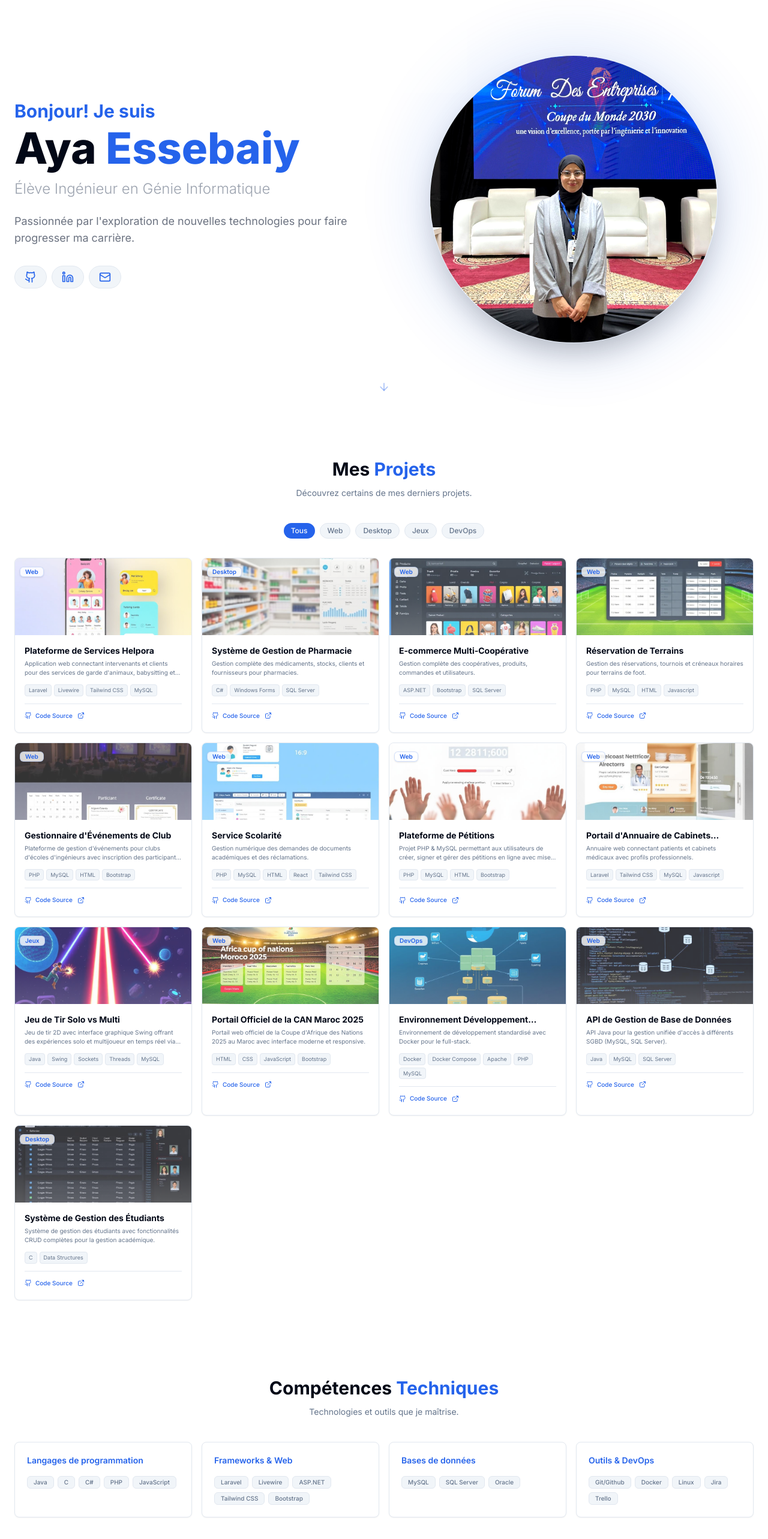
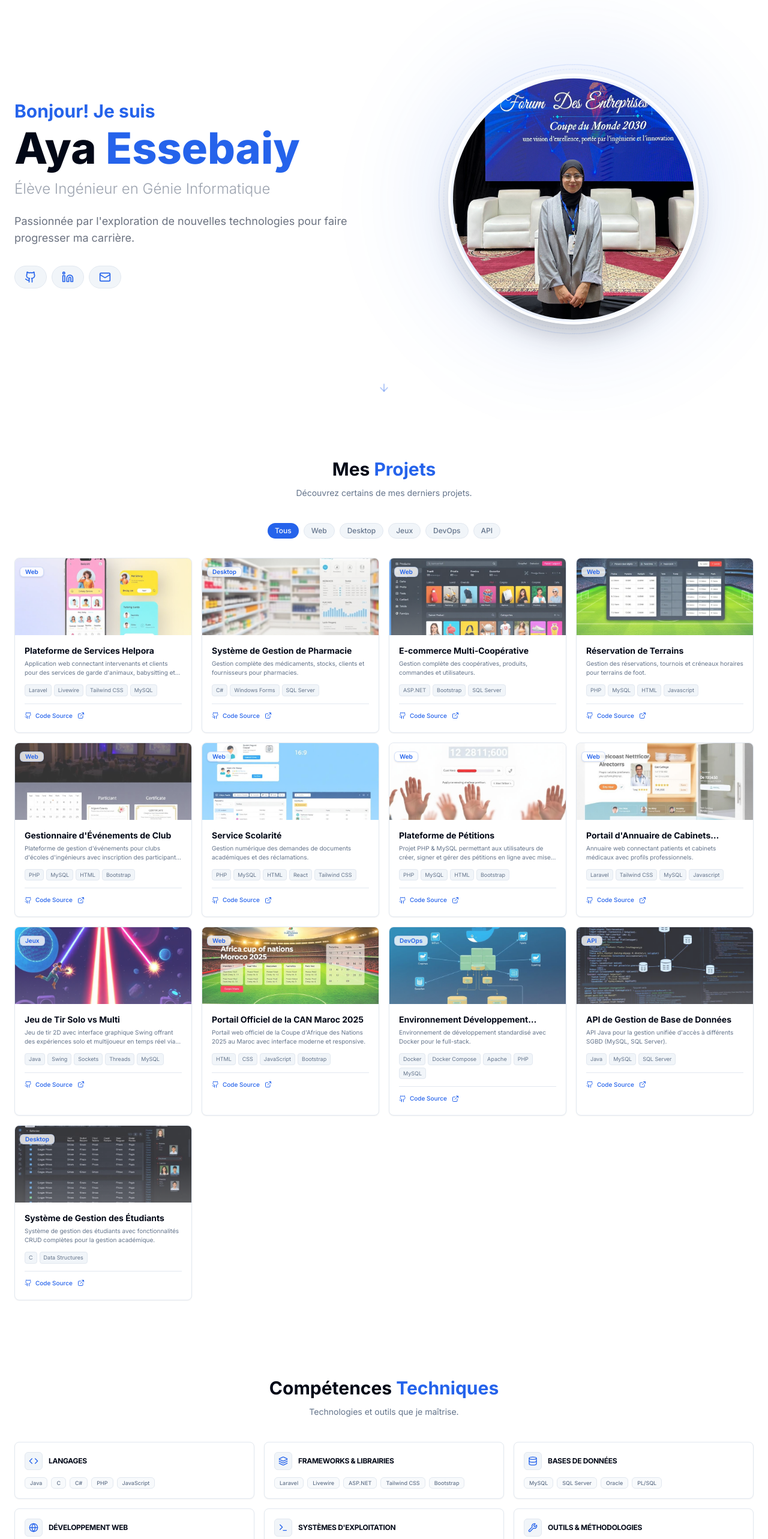
Before and after one commit to essebaiyayaa/Portfolio, a React (Vite) app: page / in a window 1280 px wide. Shown: the part 100-2666 px from the top of the page at 60% size. Built offline with nearby package versions, Linux system fonts and the light colour scheme; the HTML template or start-up script is replaced by a standard one.

Commit message:
feat : Add soft skills

```diff
--- a/src/components/Experience.tsx
+++ b/src/components/Experience.tsx
@@ -58,12 +58,40 @@ export default function Experience() {
                                             )}
 
                                             {item.tags.length > 0 && (
-                                                <div className="flex flex-wrap gap-2">
+                                                <div className="flex flex-wrap gap-2 mb-4">
                                                     {item.tags.map(tag => (
-                                                        <Badge key={tag} variant="outline" className="border-border text-muted-foreground text-xs">
+                                                        <Badge key={tag} variant="outline" className="border-border text-muted-foreground text-[10px]">
                                                             {tag}
                                                         </Badge>
                                                     ))}
+                                                </div>
+                                            )}
+
+                                            {/* Action Buttons */}
+                                            {(item.companyUrl || item.videoUrl) && (
+                                                <div className="flex flex-wrap gap-3 pt-3 border-t border-border/50">
+                                                    {item.companyUrl && (
+                                                        <a
+                                                            href={item.companyUrl}
+                                                            target="_blank"
+                                                            rel="noopener noreferrer"
+                                                            className="inline-flex items-center gap-2 px-3 py-1.5 rounded-md bg-secondary text-foreground text-[11px] font-semibold hover:bg-secondary/80 transition-all border border-border shadow-sm active:scale-95"
+                                                        >
+                                                            <svg className="w-3.5 h-3.5" viewBox="0 0 24 24" fill="none" stroke="currentColor" strokeWidth="2" strokeLinecap="round" strokeLinejoin="round"><path d="M18 13v6a2 2 0 0 1-2 2H5a2 2 0 0 1-2-2V8a2 2 0 0 1 2-2h6"></path><polyline points="15 3 21 3 21 9"></polyline><line x1="10" y1="14" x2="21" y2="3"></line></svg>
+                                                            Site de l'entreprise
+                                                        </a>
+                                                    )}
+                                                    {item.videoUrl && (
+                                                        <a
+                                                            href={item.videoUrl}
+                                                            target="_blank"
+                                                            rel="noopener noreferrer"
+                                                            className="inline-flex items-center gap-2 px-3 py-1.5 rounded-md bg-transparent text-foreground text-[11px] font-semibold hover:bg-secondary/50 transition-all border border-border shadow-sm active:scale-95"
+                                                        >
+                                                            <svg className="w-3.5 h-3.5" viewBox="0 0 24 24" fill="none" stroke="currentColor" strokeWidth="2" strokeLinecap="round" strokeLinejoin="round"><path d="M16 8a6 6 0 0 1 6 6v7h-4v-7a2 2 0 0 0-2-2 2 2 0 0 0-2 2v7h-4v-7a6 6 0 0 1 6-6z"></path><rect x="2" y="9" width="4" height="12"></rect><circle cx="4" cy="4" r="2"></circle></svg>
+                                                            Vidéo Démo
+                                                        </a>
+                                                    )}
                                                 </div>
                                             )}
                                         </div>
--- a/src/components/Hero.tsx
+++ b/src/components/Hero.tsx
@@ -69,24 +69,44 @@ export default function Hero() {
                     initial={{ opacity: 0, scale: 0.8 }}
                     animate={{ opacity: 1, scale: 1 }}
                     transition={{ duration: 0.8, delay: 0.5 }}
-                    className="flex justify-center md:justify-center md:-translate-x-12 relative z-10"
+                    className="flex justify-center md:justify-center relative z-10"
                 >
-                    <div className="relative w-80 h-80 md:w-[400px] md:h-[400px] lg:w-[480px] lg:h-[480px]">
-                        {/* Decorative background element */}
-                        <div className="absolute inset-0 bg-primary/20 rounded-full blur-3xl animate-pulse pointer-events-none" />
+                    <div className="relative w-72 h-72 md:w-[380px] md:h-[380px] lg:w-[450px] lg:h-[450px]">
+                        <motion.div
+                            animate={{
+                                scale: [1, 1.2, 1],
+                                rotate: [0, 180, 0],
+                            }}
+                            transition={{ duration: 20, repeat: Infinity, ease: "linear" }}
+                            className="absolute inset-0 bg-primary/10 rounded-full blur-3xl pointer-events-none"
+                        />
 
-                        {/* Image container */}
-                        <div className="relative w-full h-full rounded-full border border-primary/10 overflow-hidden shadow-2xl bg-white">
+                        {/* Animated gradient rings */}
+                        <div className="absolute inset-0 rounded-full border-[1.5px] border-primary/20 animate-[spin_10s_linear_infinite]" />
+                        <div className="absolute inset-2 rounded-full border border-dashed border-primary/10 animate-[spin_15s_linear_infinite_reverse]" />
+
+                        {/* Image container with floating effect */}
+                        <motion.div
+                            animate={{ y: [0, -15, 0] }}
+                            transition={{ duration: 6, repeat: Infinity, ease: "easeInOut" }}
+                            className="relative w-full h-full p-4"
+                        >
+                            <div className="w-full h-full rounded-full border-4 border-background p-1 bg-gradient-to-tr from-primary/10 via-background to-primary/5 shadow-2xl relative">
+                                <div className="w-full h-full rounded-full overflow-hidden relative z-10">
                                     <img
                                         src="/images/profile.jpg"
                                         alt="Aya Essebaiy"
-                                className="w-full h-full object-cover object-center brightness-[1.1] contrast-[1.05]"
+                                        className="w-full h-full object-cover object-center scale-105"
                                         onError={(e) => {
                                             const target = e.target as HTMLImageElement;
                                             target.src = "https://ui-avatars.com/api/?name=Aya+Essebaiy&background=0D8ABC&color=fff&size=800";
                                         }}
                                     />
+                                    {/* Glass overlay on image */}
+                                    <div className="absolute inset-0 bg-gradient-to-tr from-primary/5 to-transparent mix-blend-overlay" />
                                 </div>
+                            </div>
+                        </motion.div>
                     </div>
                 </motion.div>
             </div>
--- a/src/components/Skills.tsx
+++ b/src/components/Skills.tsx
@@ -19,7 +19,7 @@ export default function Skills() {
                     <p className="text-muted-foreground text-sm">Technologies et outils que je maîtrise.</p>
                 </motion.div>
 
-                <div className="grid grid-cols-1 md:grid-cols-2 lg:grid-cols-4 gap-4">
+                <div className="grid grid-cols-1 md:grid-cols-2 lg:grid-cols-3 gap-4">
                     {skills.map((skill, index) => (
                         <motion.div
                             key={skill.category}
@@ -27,17 +27,22 @@ export default function Skills() {
                             whileInView={{ opacity: 1, y: 0 }}
                             viewport={{ once: true }}
                             transition={{ delay: index * 0.1 }}
-                            className="bg-card border border-border rounded-lg p-5 hover:border-primary/30 transition-shadow duration-300 shadow-sm hover:shadow-md"
+                            className="bg-card border border-border rounded-lg p-4 hover:border-primary/30 transition-all duration-300 shadow-sm hover:shadow-md group"
                         >
-                            <h3 className="text-primary font-semibold mb-4 text-sm flex items-center gap-2">
-                                {skill.category}
-                            </h3>
+                            <div className="flex items-center gap-2.5 mb-3">
+                                <div className="p-1.5 bg-secondary rounded-md border border-border group-hover:border-primary/30 transition-colors">
+                                    <skill.icon className="w-4 h-4 text-primary" />
+                                </div>
+                                <h3 className="text-foreground font-bold text-xs uppercase tracking-tight">
+                                    {skill.category}
+                                </h3>
+                            </div>
                             <div className="flex flex-wrap gap-1.5">
                                 {skill.items.map((item) => (
                                     <Badge
                                         key={item}
                                         variant="secondary"
-                                        className="bg-secondary text-muted-foreground hover:bg-primary hover:text-primary-foreground border border-border px-2.5 py-0.5 text-[10px] font-medium"
+                                        className="bg-secondary/50 text-muted-foreground hover:bg-primary hover:text-primary-foreground border border-border px-2 py-0.5 text-[9px] font-medium transition-all duration-300"
                                     >
                                         {item}
                                     </Badge>
--- /dev/null
+++ b/src/components/SoftSkills.tsx
@@ -0,0 +1,48 @@
+
+import { motion } from "framer-motion";
+import { softSkills } from "../data/resume";
+
+export default function SoftSkills() {
+    return (
+        <section className="py-16 bg-background">
+            <div className="container mx-auto px-6">
+                <motion.div
+                    initial={{ opacity: 0, y: 20 }}
+                    whileInView={{ opacity: 1, y: 0 }}
+                    viewport={{ once: true }}
+                    className="text-center mb-10"
+                >
+                    <h2 className="text-2xl md:text-3xl font-bold mb-3 text-foreground">
+                        Compétences <span className="text-primary">comportementales</span>
+                    </h2>
+                    <p className="text-muted-foreground text-sm">Mes qualités humaines et relationnelles.</p>
+                </motion.div>
+
+                <div className="grid grid-cols-1 md:grid-cols-2 gap-4 max-w-5xl mx-auto">
+                    {softSkills.map((skill, index) => (
+                        <motion.div
+                            key={skill.name}
+                            initial={{ opacity: 0, y: 15 }}
+                            whileInView={{ opacity: 1, y: 0 }}
+                            viewport={{ once: true }}
+                            transition={{ delay: index * 0.05 }}
+                            className="bg-card border border-border rounded-xl p-5 flex items-start gap-4 hover:border-primary/30 transition-all duration-300 shadow-sm hover:shadow-md group"
+                        >
+                            <div className="w-10 h-10 rounded-full bg-secondary flex items-center justify-center flex-shrink-0 group-hover:bg-primary/10 transition-colors mt-1">
+                                <skill.icon className="w-5 h-5 text-primary" />
+                            </div>
+                            <div className="flex flex-col text-left">
+                                <span className="font-bold text-foreground text-[13px] uppercase tracking-wider mb-1">
+                                    {skill.name}
+                                </span>
+                                <p className="text-muted-foreground text-xs leading-relaxed">
+                                    {skill.description}
+                                </p>
+                            </div>
+                        </motion.div>
+                    ))}
+                </div>
+            </div>
+        </section>
+    );
+}
--- a/src/data/projects.ts
+++ b/src/data/projects.ts
@@ -4,7 +4,7 @@ export interface Project {
     title: string;
     description: string;
     image: string;
-    category: "web" | "desktop" | "devops" | "game";
+    category: "web" | "desktop" | "devops" | "game" | "api";
     technologies: string[];
     githubUrl?: string;
     liveUrl?: string;
@@ -16,6 +16,7 @@ export const categories = [
     { id: "desktop", label: "Desktop" },
     { id: "game", label: "Jeux" },
     { id: "devops", label: "DevOps" },
+    { id: "api", label: "API" },
 ];
 
 export const projects: Project[] = [
@@ -123,7 +124,7 @@ export const projects: Project[] = [
         title: "API de Gestion de Base de Données",
         description: "API Java pour la gestion unifiée d'accès à différents SGBD (MySQL, SQL Server).",
         image: "database-api.jpg",
-        category: "web",
+        category: "api",
         technologies: ["Java", "MySQL", "SQL Server"],
         githubUrl: "https://github.com/essebaiyayaa/DB-API-JAVA",
     },
--- a/src/data/resume.ts
+++ b/src/data/resume.ts
@@ -1,30 +1,102 @@
 
-import { Briefcase, GraduationCap, Code, Database, Globe, Wrench } from "lucide-react";
+import { Briefcase, GraduationCap, Code, Database, Globe, Wrench, Layers, Terminal, Users, Brain, Heart, MessageSquare, Sparkles, LucideIcon } from "lucide-react";
 
-export const skills = [
+export interface Skill {
+    category: string;
+    icon: LucideIcon;
+    items: string[];
+}
+
+export interface SoftSkill {
+    name: string;
+    description: string;
+    icon: LucideIcon;
+}
+
+export interface ExperienceItem {
+    date: string;
+    title: string;
+    place: string;
+    description: string;
+    tags: string[];
+    companyUrl?: string;
+    videoUrl?: string;
+}
+
+export interface ExperienceSection {
+    type: string;
+    title: string;
+    icon: LucideIcon;
+    items: ExperienceItem[];
+}
+
+export const skills: Skill[] = [
     {
-        category: "Langages de programmation",
+        category: "Langages",
         icon: Code,
         items: ["Java", "C", "C#", "PHP", "JavaScript"]
     },
     {
-        category: "Frameworks & Web",
-        icon: Globe,
+        category: "Frameworks & Librairies",
+        icon: Layers,
         items: ["Laravel", "Livewire", "ASP.NET", "Tailwind CSS", "Bootstrap"]
     },
     {
         category: "Bases de données",
         icon: Database,
-        items: ["MySQL", "SQL Server", "Oracle"]
+        items: ["MySQL", "SQL Server", "Oracle", "PL/SQL"]
     },
     {
-        category: "Outils & DevOps",
+        category: "Développement Web",
+        icon: Globe,
+        items: ["HTML", "CSS"]
+    },
+    {
+        category: "Systèmes d'exploitation",
+        icon: Terminal,
+        items: ["Linux", "Windows"]
+    },
+    {
+        category: "Outils & Méthodologies",
         icon: Wrench,
-        items: ["Git/Github", "Docker", "Linux", "Jira", "Trello"]
+        items: ["Git/Github", "Agile (Scrum)", "Jira", "Trello"]
     }
 ];
 
-export const experience = [
+export const softSkills: SoftSkill[] = [
+    {
+        name: "Gestion de projet",
+        description: "Organiser et piloter efficacement les tâches et équipes.",
+        icon: Terminal
+    },
+    {
+        name: "Travail d’équipe",
+        description: "Collaborer et contribuer à des projets communs avec efficacité.",
+        icon: Users
+    },
+    {
+        name: "Communication",
+        description: "Exprimer clairement idées et solutions à tous les niveaux.",
+        icon: MessageSquare
+    },
+    {
+        name: "Pensée analytique",
+        description: "Résoudre les problèmes avec logique et créativité.",
+        icon: Brain
+    },
+    {
+        name: "Autonomie",
+        description: "Prendre des initiatives et travailler de manière indépendante.",
+        icon: Heart
+    },
+    {
+        name: "Curiosité",
+        description: "Explorer de nouvelles technologies et apprendre continuellement.",
+        icon: Sparkles
+    },
+];
+
+export const experience: ExperienceSection[] = [
     {
         type: "experience",
         title: "Expérience",
@@ -35,7 +107,9 @@ export const experience = [
                 title: "Stagiaire Développement Web Full-Stack",
                 place: "NajahHost - Tétouan",
                 description: "Conception et développement d’une application web pour connecter patients et cabinets médicaux (espaces patient, propriétaire de cabinet et admin avec gestion des profils, avis et recherche avancée).",
-                tags: ["Laravel", "Tailwind CSS", "MySQL"]
+                tags: ["Laravel", "Tailwind CSS", "MySQL"],
+                companyUrl: "https://www.naja7host.com/",
+                videoUrl: "https://www.linkedin.com/posts/aya-essebaiy-698a55341_laravel-laravel12-webdevelopment-activity-7375625298643595264-CXsw?utm_source=social_share_send&utm_medium=member_desktop_web&rcm=ACoAAFXDQpQBjQNnknR4NCVF5odCdyUABFQ_ikM"
             }
         ]
     },
--- a/src/pages/Index.tsx
+++ b/src/pages/Index.tsx
@@ -3,6 +3,7 @@ import Navbar from "@/components/Navbar";
 import Hero from "@/components/Hero";
 import Projects from "@/components/Projects";
 import Skills from "@/components/Skills";
+import SoftSkills from "@/components/SoftSkills";
 import Experience from "@/components/Experience";
 import Footer from "@/components/Footer";
 
@@ -13,6 +14,7 @@ const Index = () => {
       <Hero />
       <Projects />
       <Skills />
+      <SoftSkills />
       <Experience />
       <Footer />
     </div>
```
Lines whose indentation alone changed are shown as unchanged.
